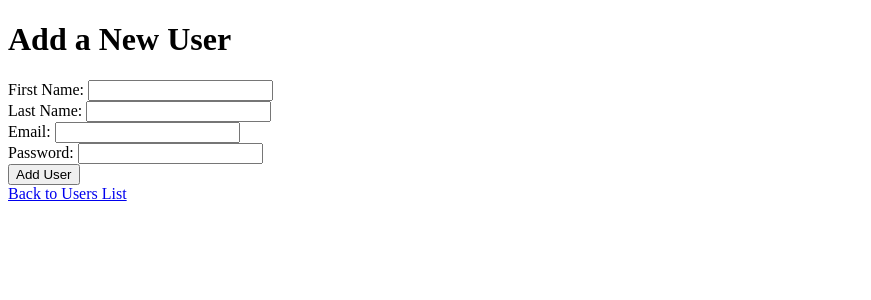
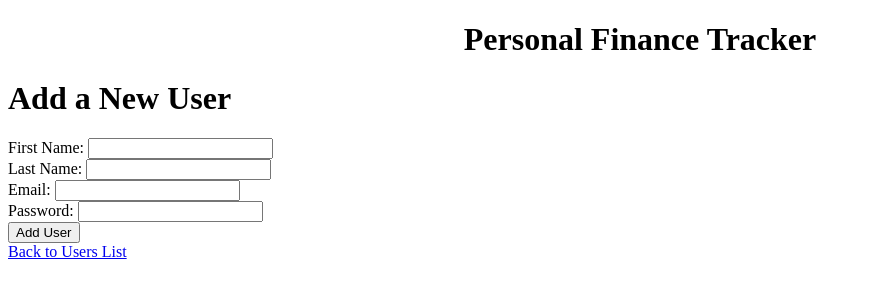
Before and after one commit to NicksonEdbert/Personal-Finance-Tracker, a Flask app: page /add_user in a window 1280 px wide. Shown: the top 300 px of the page, without its empty margins (0-871 px from the left). Run offline with Flask 3, Linux system fonts and the light colour scheme.

Commit message:
added simple css to the title on every page.

```diff
--- /dev/null
+++ b/static/css/styles.css
@@ -0,0 +1,8 @@
+.title {
+    text-align: center;
+}
+
+.title a {
+    color: #000000;
+    text-decoration: none;
+}
--- a/templates/add_user.html
+++ b/templates/add_user.html
@@ -2,8 +2,18 @@
 <html>
     <head>
         <title>Add User</title>
+        <link
+            rel="stylesheet"
+            type="text/css"
+            href="{{ url_for('static', filename='css/styles.css')}}" />
     </head>
     <body>
+        <div class="title">
+            <h1>
+                <a href="/">Personal Finance Tracker</a>
+            </h1>
+        </div>
+
         <h1>Add a New User</h1>
         <form method="post" action="{{ url_for('add_user') }}">
             <label for="first_name">First Name:</label>
```
Also changed, not shown: templates/get_users.html (+10 -0 lines), templates/index.html (+10 -1 lines).
